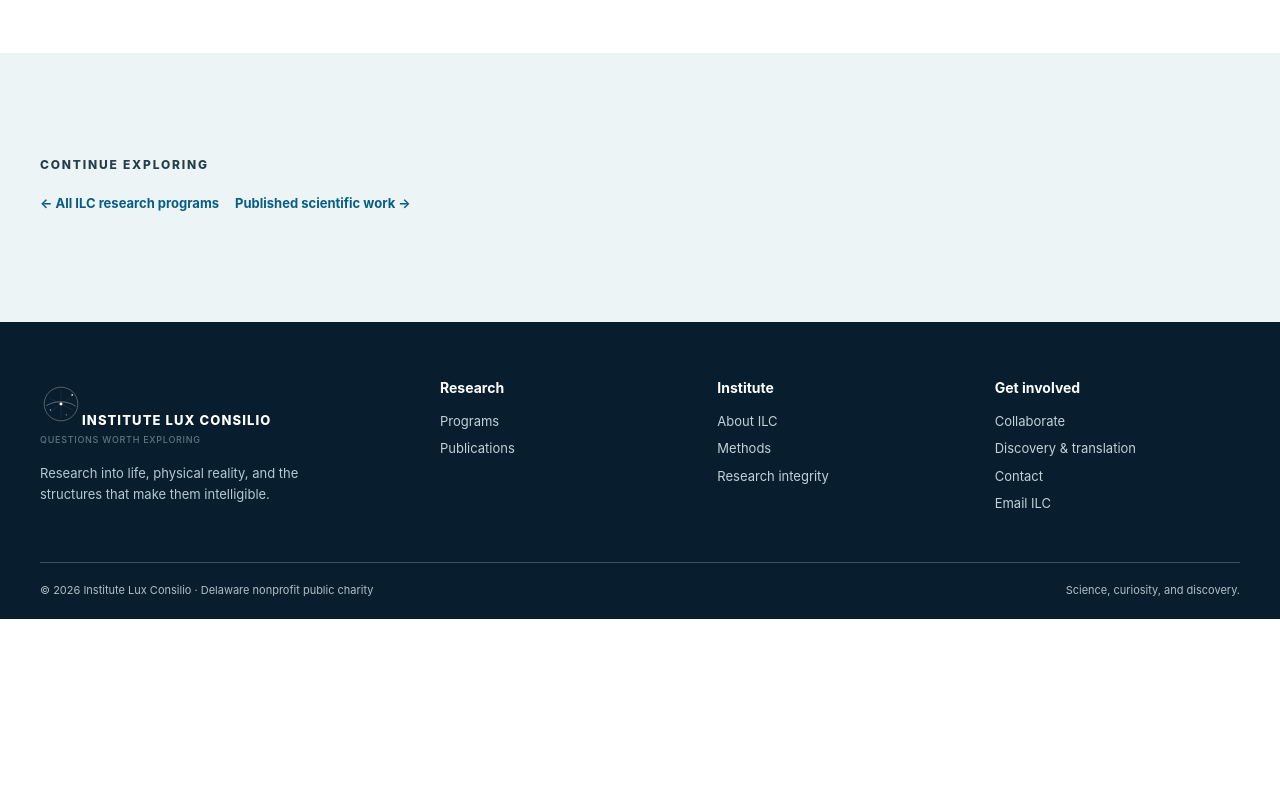
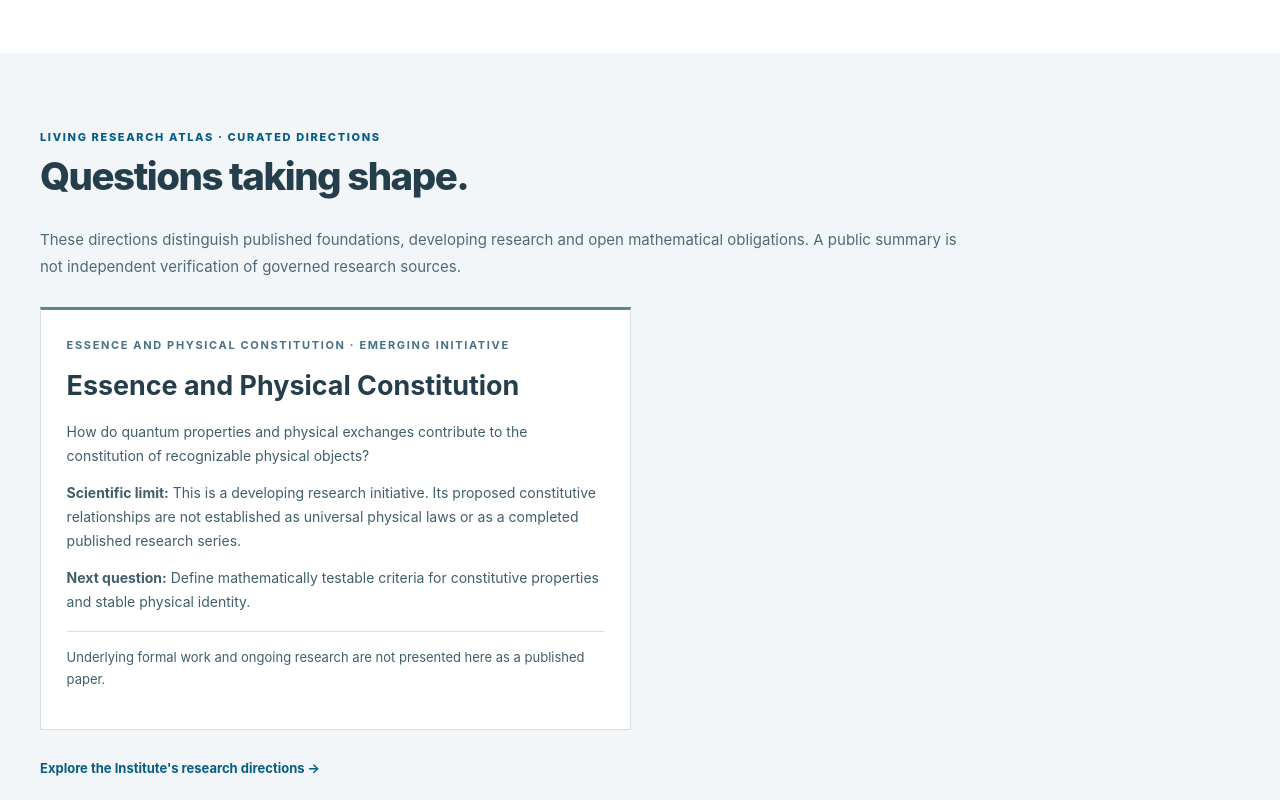
Before and after one commit to zedjames/institute-lux-consilio, a plain HTML site: page research-essence-physical-constitution.html in a window 1280 px wide. Shown: the part 8300-9100 px from the top of the page. Before the commit the page ends 8919 px from the top, so only its background shows below. Drawn offline with Linux system fonts and the light colour scheme.

Commit message:
Install generated direction placeholder and Atlas styling on research-essence-physical-constitution.html

```diff
--- a/research-essence-physical-constitution.html
+++ b/research-essence-physical-constitution.html
@@ -7,6 +7,7 @@
 <link rel="canonical" href="https://instituteluxconsilio.org/research-essence-physical-constitution.html">
 <link rel="icon" href="assets/img/lux-mark.svg">
 <link rel="stylesheet" href="assets/css/institute.css?v=1">
+<link rel="stylesheet" href="assets/css/research-atlas.css?v=1">
 <link rel="stylesheet" href="assets/css/essence-physical-constitution.css?v=1">
 <meta property="og:type" content="website"><meta property="og:site_name" content="Institute Lux Consilio"><meta property="og:title" content="Essence and Physical Constitution — Institute Lux Consilio"><meta property="og:description" content="From elementary quantum excitation to organized physical form: five research hypotheses about essential identity, boundary exchange, emergent properties and constitutive continuity."><meta property="og:url" content="https://instituteluxconsilio.org/research-essence-physical-constitution.html">
 <script type="application/ld+json">{"@context":"https://schema.org","@type":"WebPage","@id":"https://instituteluxconsilio.org/research-essence-physical-constitution.html#webpage","url":"https://instituteluxconsilio.org/research-essence-physical-constitution.html","name":"Essence and Physical Constitution — Institute Lux Consilio","description":"Research initiative on elementary quantum excitation, intrinsic and relational properties, boundary exchange, organized physical form and constitutive continuity.","datePublished":"2026-11-17","inLanguage":"en","isPartOf":{"@id":"https://instituteluxconsilio.org/#website"},"about":{"@type":"ResearchProject","name":"Essence and Physical Constitution","description":"From Elementary Quantum Excitation to Organized Physical Form","keywords":["quantum excitation","physical constitution","boundary exchange","emergent physical properties","constitutive continuity"],"status":"Research initiative in formation"},"publisher":{"@id":"https://instituteluxconsilio.org/#organization"}}</script>
@@ -93,6 +94,21 @@
 <p class="epc-privacy">This signup is for ILC's existing email updates, not an application for research access. Series-specific subscriptions may be introduced later. You can unsubscribe from newsletter emails at any time.</p>
 <p><a href="https://buttondown.com/institute-lux-consilio" target="_blank" rel="noopener">Prefer the hosted subscription page? →</a></p>
 </div></div></div></section>
+<!-- ILC_EPC_DIRECTIONS_START -->
+<section class="section section--mist" id="research-directions" aria-labelledby="program-atlas-heading">
+ <div class="wrap"><div class="heading-row"><div><p class="eyebrow">Living Research Atlas · Curated directions</p><h2 id="program-atlas-heading">Questions taking shape.</h2></div></div>
+ <p class="atlas-intro">These directions distinguish published foundations, developing research and open mathematical obligations. A public summary is not independent verification of governed research sources.</p>
+ <div class="atlas-program-grid"><article class="atlas-program-direction" data-direction-id="EPC-D01">
+  <p class="eyebrow">Essence and Physical Constitution · Emerging initiative</p>
+  <h3>Essence and Physical Constitution</h3>
+  <p>How do quantum properties and physical exchanges contribute to the constitution of recognizable physical objects?</p>
+  <p><strong>Scientific limit:</strong> This is a developing research initiative. Its proposed constitutive relationships are not established as universal physical laws or as a completed published research series.</p>
+  <p><strong>Next question:</strong> Define mathematically testable criteria for constitutive properties and stable physical identity.</p>
+  <p class="atlas-program-reference"><span>Underlying formal work and ongoing research are not presented here as a published paper.</span></p>
+  </article></div>
+ <p><a class="arrow-link" href="research.html#current-directions">Explore the Institute's research directions →</a></p></div></section>
+
+<!-- ILC_EPC_DIRECTIONS_END -->
 <section class="epc-section epc-section--mist"><div class="wrap"><p class="epc-eyebrow">Continue exploring</p><p><a class="arrow-link" href="research.html">← All ILC research programs</a>　<a class="arrow-link" href="publications.html">Published scientific work →</a></p></div></section>
 </main><footer class="footer"><div class="wrap"><div class="footer__grid"><div><a class="site-logo" href="index.html"><img class="site-logo__symbol" src="assets/img/lux-mark.svg" alt=""><span class="site-logo__text">Institute Lux Consilio<small>Questions worth exploring</small></span></a><p style="font-size:13px;color:#b5c9d4;max-width:300px;margin-top:18px">Research into life, physical reality, and the structures that make them intelligible.</p></div><div><h3>Research</h3><a href="research.html">Programs</a><a href="publications.html">Publications</a></div><div><h3>Institute</h3><a href="institute.html">About ILC</a><a href="methods.html">Methods</a><a href="governance.html">Research integrity</a></div><div><h3>Get involved</h3><a href="collaborate.html">Collaborate</a><a href="translation.html">Discovery & translation</a><a href="contact.html">Contact</a><a href="mailto:contact@instituteluxconsilio.org">Email ILC</a></div></div><div class="footer__fine"><span>© 2026 Institute Lux Consilio · Delaware nonprofit public charity</span><span>Science, curiosity, and discovery.</span></div></div></footer><script src="assets/js/site.js?v=20261016-discovery" defer></script>
 </body></html>
```
